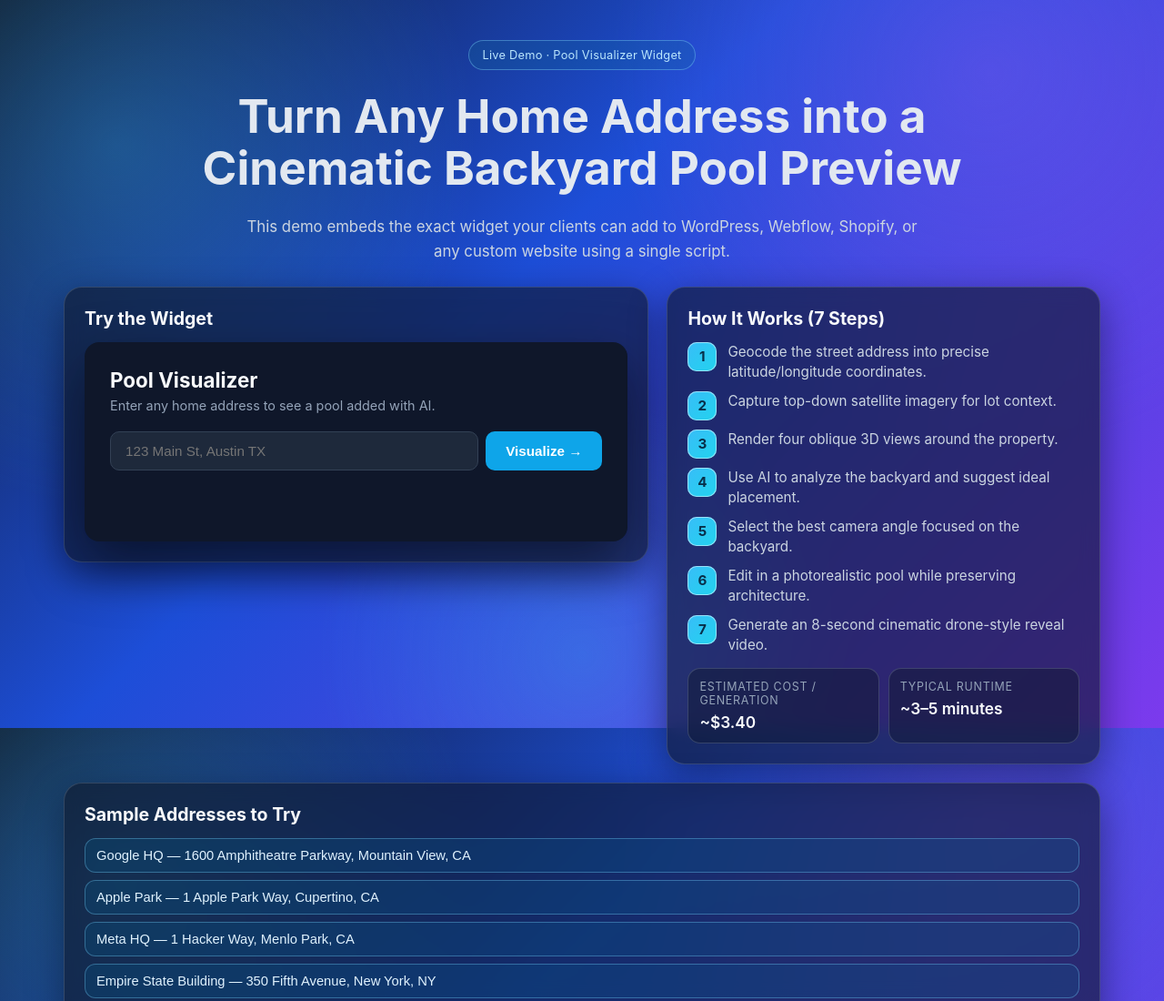
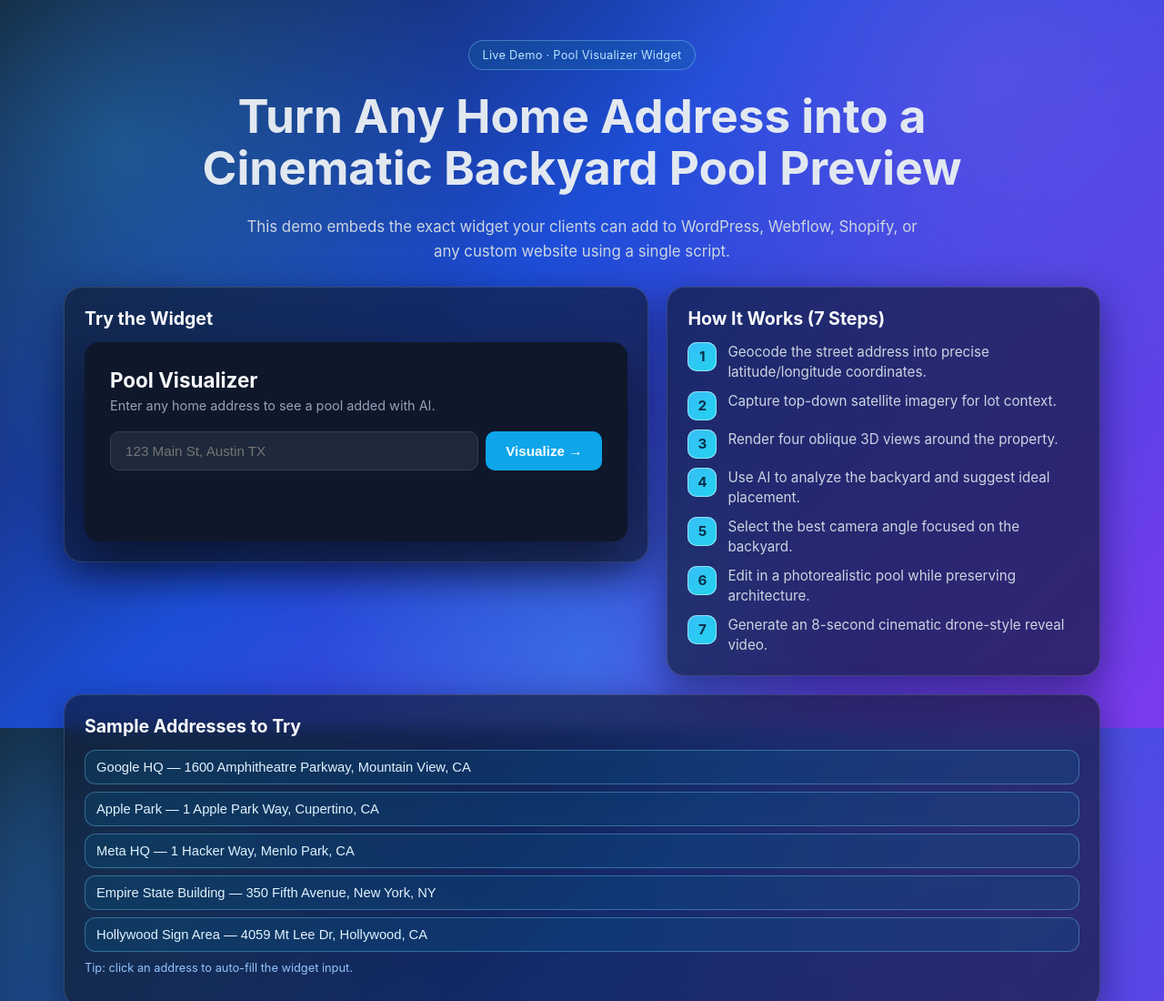
Before and after one commit to creativekingsproductions52-lab/pool-visualizer-api, a website: page public/demo.html in a window 1280 px wide. Shown: the top 1100 px of the page at 91% size. Drawn offline with Linux system fonts and the light colour scheme.

Commit message:
Remove cost information from demo page

```diff
--- a/public/demo.html
+++ b/public/demo.html
@@ -127,34 +127,6 @@
       box-shadow: inset 0 0 0 1px rgba(255,255,255,.5);
     }
 
-    .kpis {
-      display: grid;
-      grid-template-columns: repeat(2, minmax(0, 1fr));
-      gap: 10px;
-      margin-top: 14px;
-    }
-
-    .kpi {
-      border: 1px solid rgba(148, 163, 184, 0.28);
-      border-radius: 14px;
-      padding: 12px;
-      background: rgba(15, 23, 42, 0.45);
-    }
-
-    .kpi .label {
-      color: var(--muted);
-      font-size: 0.78rem;
-      margin-bottom: 6px;
-      text-transform: uppercase;
-      letter-spacing: 0.06em;
-    }
-
-    .kpi .value {
-      font-size: 1.08rem;
-      font-weight: 600;
-      color: #f8fafc;
-    }
-
     .addresses {
       display: grid;
       gap: 8px;
@@ -226,16 +198,6 @@
           <li><span class="step-num">7</span><span>Generate an 8-second cinematic drone-style reveal video.</span></li>
         </ol>
 
-        <div class="kpis">
-          <div class="kpi">
-            <div class="label">Estimated Cost / Generation</div>
-            <div class="value">~$3.40</div>
-          </div>
-          <div class="kpi">
-            <div class="label">Typical Runtime</div>
-            <div class="value">~3–5 minutes</div>
-          </div>
-        </div>
       </aside>
     </section>
 
```
